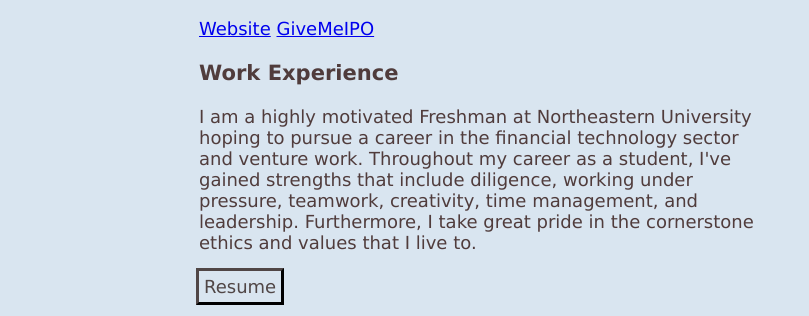
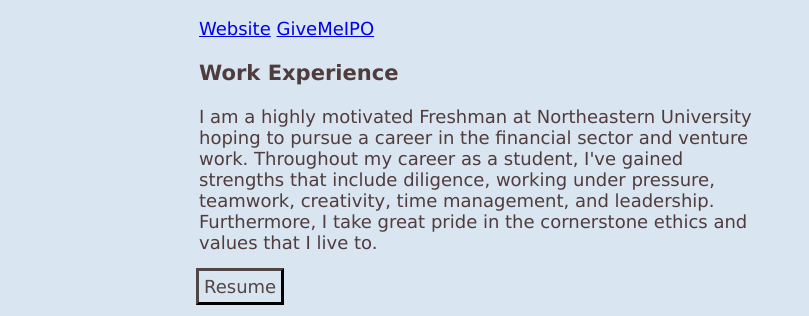
Before and after one commit to wonghen/wonghen, a plain HTML site: page index.html in a window 1280 px wide. Shown: the part 369-685 px from the top of the page, 471-1280 px from the left. Drawn offline with Linux system fonts and the light colour scheme.

Commit message:
Update index.html

```diff
--- a/index.html
+++ b/index.html
@@ -60,7 +60,7 @@
           <h3>Work Experience</h3>
           <p>
             I am a highly motivated Freshman at Northeastern University hoping to pursue a career
-            in the financial technology sector and venture work. Throughout my career as a student,
+            in the financial sector and venture work. Throughout my career as a student,
             I've gained strengths that include diligence, working under pressure, teamwork, creativity, time management,
             and leadership. Furthermore, I take great pride in the cornerstone ethics and values that I live to.
           </p>
```
